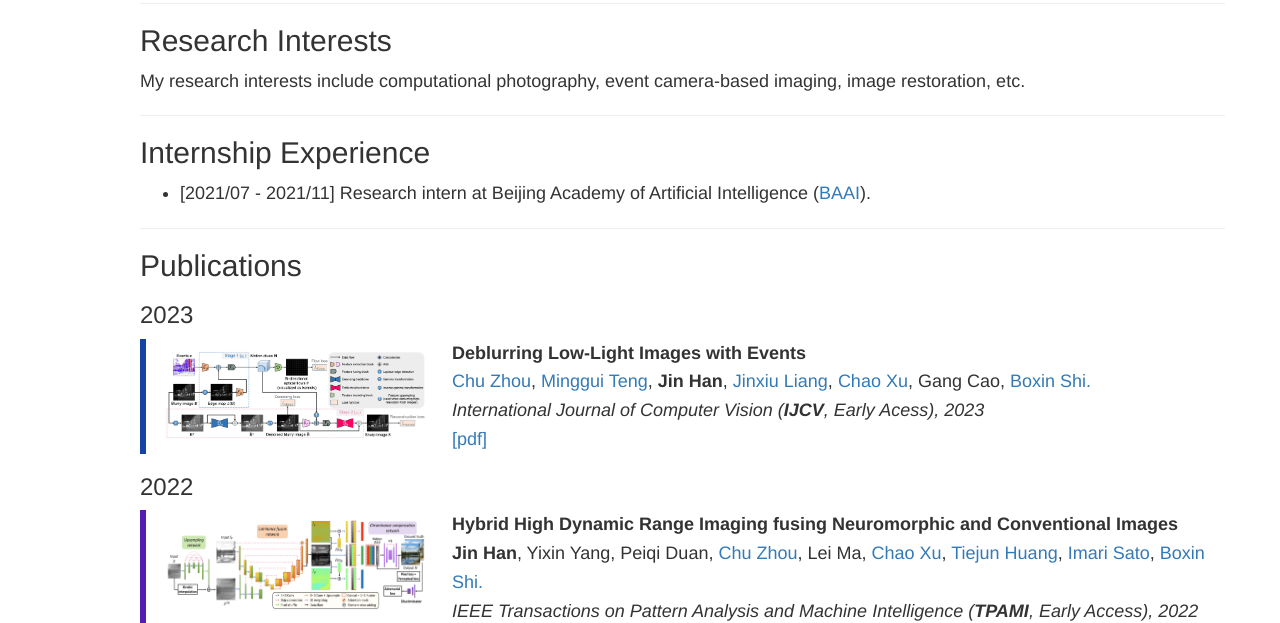
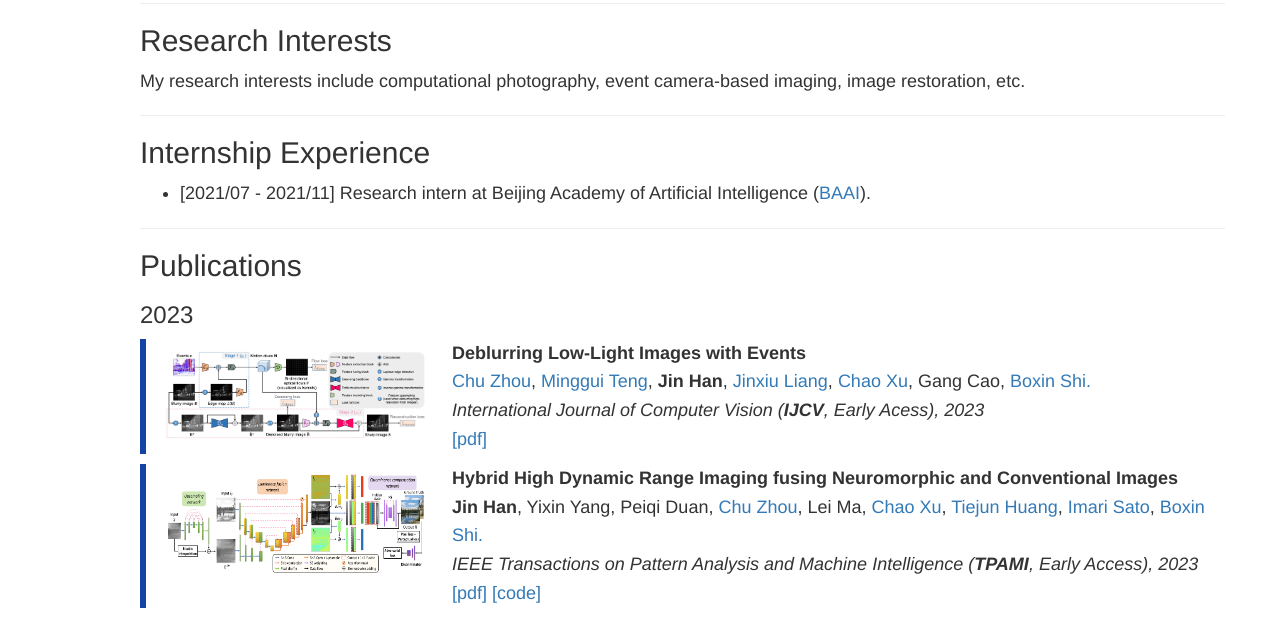
Before and after one commit to hjynwa/hjynwa.github.io, a plain HTML site: page index.html in a window 1280 px wide. Shown: the part 353-976 px from the top of the page. Drawn offline with Linux system fonts and the light colour scheme; a script that the page names is missing; files whose address does not match are found by name.

Commit message:
Add files via upload

```diff
--- a/index.html
+++ b/index.html
@@ -110,7 +110,7 @@
                <h3>
                   <a name='2023'></a> 2023
                </h3>
-             <div class="media_23">
+            <div class="media_23">
                <div class="media-body">
                   <div class='photo' style="float: left;width: 27%; height: 100%;">
                      <img src="assets/images/pub_teasers/IJCV23_lowlight.png" alt="" style="width:260px;height:90px;"/>
@@ -124,18 +124,15 @@
                </div>
             </div>
             <p>
-               <h3>
-                  <a name='2022'></a> 2022
-               </h3>
-             <div class="media_22">
+            <div class="media_23">
                <div class="media-body">
                   <div class='photo' style="float: left;width: 27%; height: 100%;">
-                     <img src="assets/images/pub_teasers/TPAMI22_HDR.png" alt="" style="width:260px;height:90px;"/>
+                     <img src="assets/images/pub_teasers/TPAMI22_HDR.png" alt="" style="width:260px;height:100px;"/>
                   </div>
                      <div style="float: left;width: 73%;">
                      <strong>Hybrid High Dynamic Range Imaging fusing Neuromorphic and Conventional Images</strong><br />
                      <strong>Jin Han</strong>, Yixin Yang, Peiqi Duan, <a href="https://fourson.github.io/">Chu Zhou</a>, Lei Ma, <a href="https://www.cis.pku.edu.cn/info/1084/1267.htm">Chao Xu</a>, <a href="https://idm.pku.edu.cn/info/1017/1040.htm">Tiejun Huang</a>, <a href="http://research.nii.ac.jp/pbv/research_en.html"> Imari Sato</a>, <a href="https://ci.idm.pku.edu.cn/">Boxin Shi.</a><br />
-                     <i>IEEE Transactions on Pattern Analysis and Machine Intelligence (<strong>TPAMI</strong>, Early Access), 2022</i><br />
+                     <i>IEEE Transactions on Pattern Analysis and Machine Intelligence (<strong>TPAMI</strong>, Early Access), 2023</i><br />
                      <a href="https://drive.google.com/file/d/1gfdc9axSIHO3OOIXL6yTCGljj1l54gqO/view?usp=sharing">[pdf]</a>
                      <a href="https://github.com/hjynwa/NeurImg-HDR">[code]</a>
                   </div>
```
